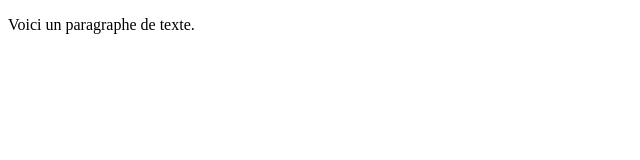
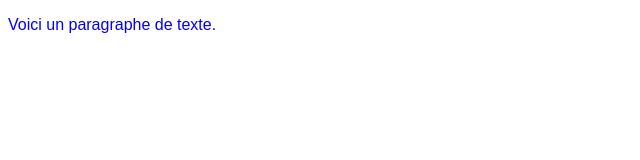
Before and after one commit to stephanievanoverberghe/OCR-P5-Test, a website: page Exercice3/index.html in a window 1280 px wide. Shown: the whole page, without its empty margins (0-640 px from the left). Drawn offline with Linux system fonts and the light colour scheme.

Commit message:
fix: add exercice 3

```diff
--- a/Exercice3/index.html
+++ b/Exercice3/index.html
@@ -1,10 +1,13 @@
 <!DOCTYPE html>
 <html lang="fr">
+
 <head>
     <title>Exercice CSS</title>
     <link rel="stylesheet" href="./style.css">
 </head>
+
 <body>
-<p>Voici un paragraphe de texte.</p>
+    <p class="paragraph">Voici un paragraphe de texte.</p>
 </body>
+
 </html>
--- a/Exercice3/style.css
+++ b/Exercice3/style.css
@@ -0,0 +1,5 @@
+.paragraph {
+    color: blue;
+    font-family: Arial, sans-serif;
+    font-size: 16px;
+}
```
